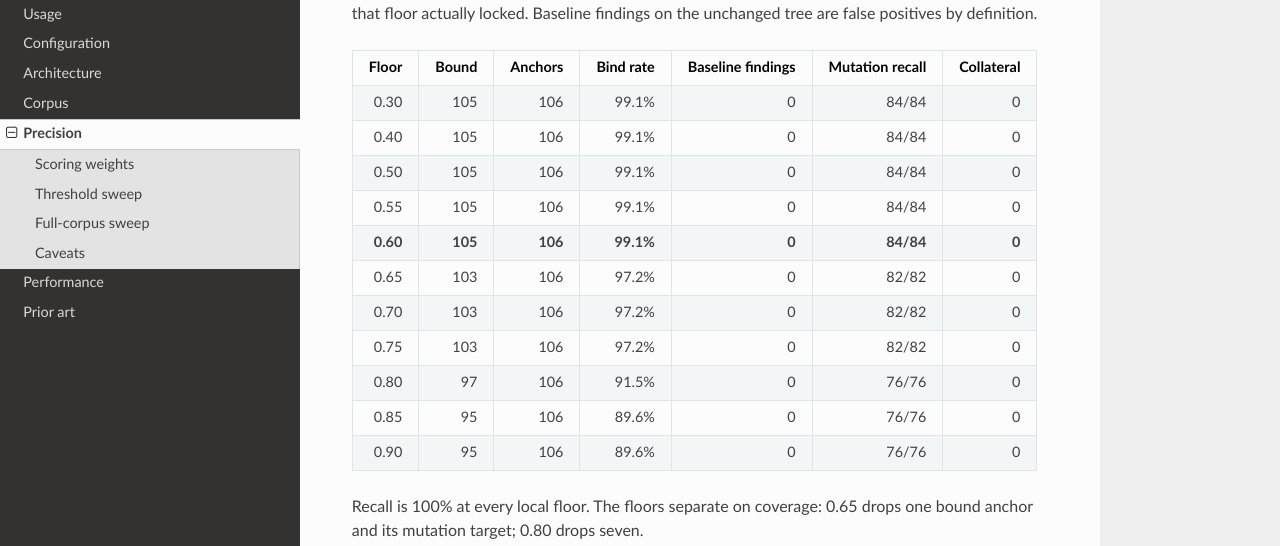
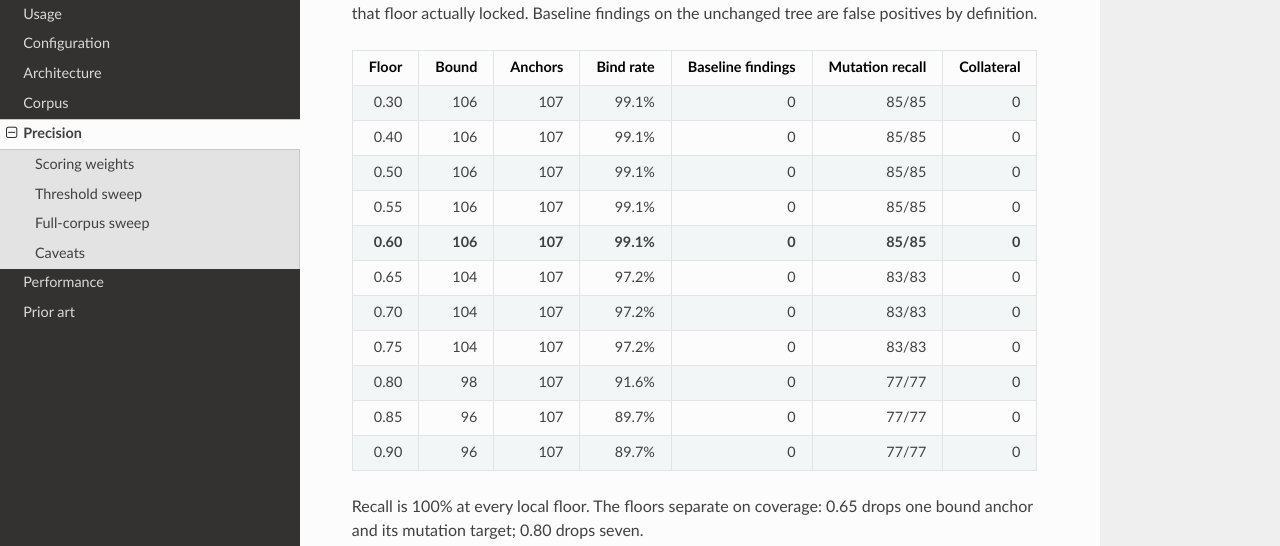
Before and after one commit to vindeckyy/docbind, an MkDocs documentation site: the page built from docs/precision.md, in a window 1280 px wide and 1400 px high, scrolled down 1109 px. Shown: the part 165-711 px from the top of the window. Built offline with MkDocs 1.6.1, drawn with Linux system fonts in a browser that asks for light colours; nearby versions of some CDN libraries; some of the changed text lies outside the part shown.

```diff
--- a/docs/precision.md
+++ b/docs/precision.md
@@ -37,17 +37,17 @@ A binding also fails when the best score is within `0.05` of the second candidat
 
 | Floor | Bound | Anchors | Bind rate | Baseline findings | Mutation recall | Collateral |
 |---:|---:|---:|---:|---:|---:|---:|
-| 0.30 | 105 | 106 | 99.1% | 0 | 84/84 | 0 |
-| 0.40 | 105 | 106 | 99.1% | 0 | 84/84 | 0 |
-| 0.50 | 105 | 106 | 99.1% | 0 | 84/84 | 0 |
-| 0.55 | 105 | 106 | 99.1% | 0 | 84/84 | 0 |
-| **0.60** | **105** | **106** | **99.1%** | **0** | **84/84** | **0** |
-| 0.65 | 103 | 106 | 97.2% | 0 | 82/82 | 0 |
-| 0.70 | 103 | 106 | 97.2% | 0 | 82/82 | 0 |
-| 0.75 | 103 | 106 | 97.2% | 0 | 82/82 | 0 |
-| 0.80 | 97 | 106 | 91.5% | 0 | 76/76 | 0 |
-| 0.85 | 95 | 106 | 89.6% | 0 | 76/76 | 0 |
-| 0.90 | 95 | 106 | 89.6% | 0 | 76/76 | 0 |
+| 0.30 | 106 | 107 | 99.1% | 0 | 85/85 | 0 |
+| 0.40 | 106 | 107 | 99.1% | 0 | 85/85 | 0 |
+| 0.50 | 106 | 107 | 99.1% | 0 | 85/85 | 0 |
+| 0.55 | 106 | 107 | 99.1% | 0 | 85/85 | 0 |
+| **0.60** | **106** | **107** | **99.1%** | **0** | **85/85** | **0** |
+| 0.65 | 104 | 107 | 97.2% | 0 | 83/83 | 0 |
+| 0.70 | 104 | 107 | 97.2% | 0 | 83/83 | 0 |
+| 0.75 | 104 | 107 | 97.2% | 0 | 83/83 | 0 |
+| 0.80 | 98 | 107 | 91.6% | 0 | 77/77 | 0 |
+| 0.85 | 96 | 107 | 89.7% | 0 | 77/77 | 0 |
+| 0.90 | 96 | 107 | 89.7% | 0 | 77/77 | 0 |
 
 Recall is 100% at every local floor. The floors separate on coverage: 0.65 drops one bound anchor and its mutation target; 0.80 drops seven.
 
@@ -57,12 +57,12 @@ The same sweep over all twelve corpus cases gives a sharper coverage edge. Floor
 
 | Floor | Bound | Anchors | Bind rate | Baseline findings | Mutation recall | Collateral |
 |---:|---:|---:|---:|---:|---:|---:|
-| 0.40 | 844 | 3394 | 24.9% | 0 | 104/104 | 0 |
-| 0.50 | 844 | 3394 | 24.9% | 0 | 104/104 | 0 |
-| 0.55 | 828 | 3394 | 24.4% | 0 | 104/104 | 0 |
-| **0.60** | **827** | **3394** | **24.4%** | 0 | **104/104** | 0 |
-| 0.70 | 668 | 3394 | 19.7% | 0 | 102/102 | 0 |
-| 0.80 | 627 | 3394 | 18.5% | 0 | 95/95 | 0 |
+| 0.40 | 845 | 3395 | 24.9% | 0 | 105/105 | 0 |
+| 0.50 | 845 | 3395 | 24.9% | 0 | 105/105 | 0 |
+| 0.55 | 829 | 3395 | 24.4% | 0 | 105/105 | 0 |
+| **0.60** | **828** | **3395** | **24.4%** | 0 | **105/105** | 0 |
+| 0.70 | 669 | 3395 | 19.7% | 0 | 103/103 | 0 |
+| 0.80 | 628 | 3395 | 18.5% | 0 | 96/96 | 0 |
 
 The default stays at 0.60. Lowering to 0.50 would add 17 anchors, but each is a bare name with no import, qualification, signature, or API-doc context. The precision model treats name-only matches in prose as noise, and the test suite pins that rule. The 17 extra anchors are not evidence that the floor should move; they are the class of binding the floor exists to reject.
 
@@ -74,6 +74,6 @@ Raw rows are in `corpus/precision.json` for the local sweep and `corpus/precisio
 
 ## Caveats
 
-- The local sweep covers 106 anchors across eight fixtures. The full sweep covers all 3360 anchors but only five floors.
+- The local sweep covers 107 anchors across eight fixtures. The full sweep covers all 3360 anchors but only five floors.
 - Recall here means detecting a seeded rename of a symbol that floor locked. It says nothing about symbols the floor did not bind.
 - The full sweep samples five floors. A finer scan between 0.50 and 0.70 could locate a tighter edge.
--- a/package.json
+++ b/package.json
@@ -1,6 +1,6 @@
 {
   "name": "@vindeckyy/docbind",
-  "version": "0.1.78",
+  "version": "0.1.79",
   "description": "Static analysis for stale symbol references in markdown and reStructuredText. Supports TypeScript, JavaScript, Python, Rust, and Go.",
   "type": "module",
   "bin": {
```
Also changed, not shown: CHANGELOG.md (+21 -0 lines), README.md (+5 -5 lines), docs/corpus.md (+2 -2 lines), 11 other files.
